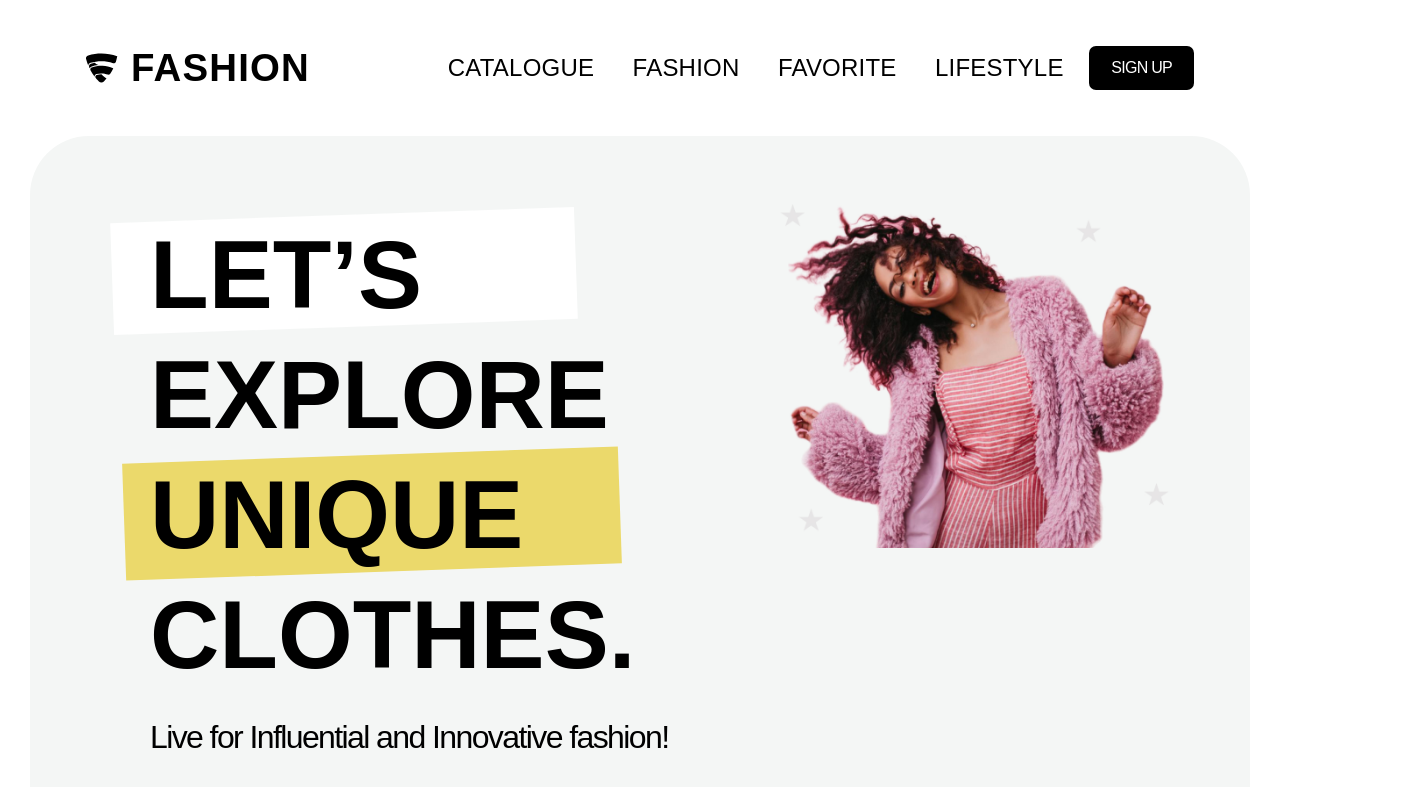
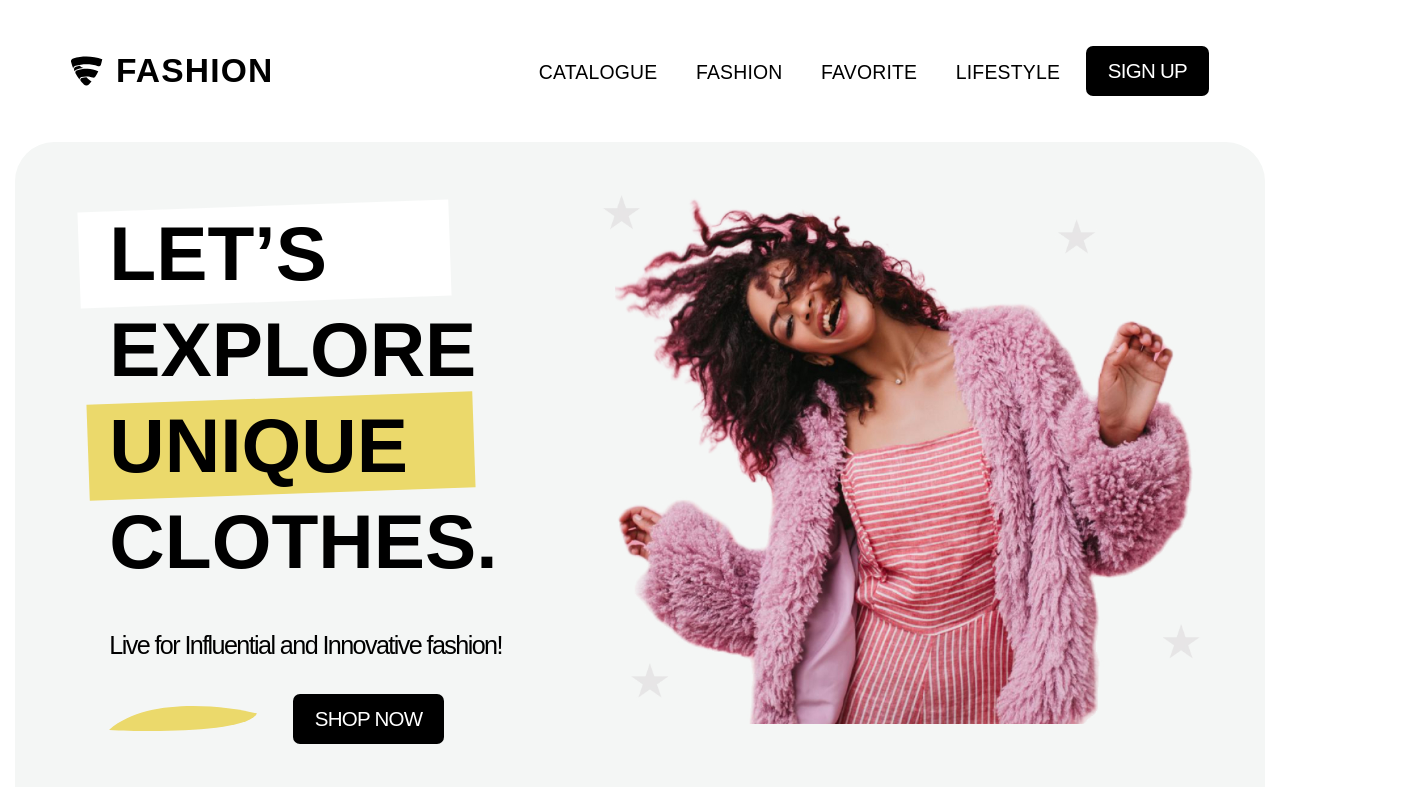
Before and after one commit to bgtvalex/fashion-react, a React (Create React App) app: page / in a window 1280 px wide. Shown: the top 787 px of the page, 1406 px wide, since content can reach past the window. Built offline with nearby package versions, Linux system fonts and the light colour scheme; a web font is replaced by a local one.

Commit message:
header, promo - adaptive

```diff
--- a/public/index.html
+++ b/public/index.html
@@ -2,14 +2,12 @@
 <html lang="en">
   <head>
     <meta charset="utf-8" />
-    <link rel="icon" href="%PUBLIC_URL%/favicon.ico" />
     <meta name="viewport" content="width=device-width, initial-scale=1" />
     <meta name="theme-color" content="#000000" />
     <meta
       name="description"
       content="Web site created using create-react-app"
     />
-    <link rel="apple-touch-icon" href="%PUBLIC_URL%/logo192.png" />
     <link rel="manifest" href="%PUBLIC_URL%/manifest.json" />
     <link rel="icon" href="logo.svg">
     <link rel="stylesheet" href="./../src/fonts/Poppins/stylesheet.css">
--- a/src/App.js
+++ b/src/App.js
@@ -14,12 +14,12 @@ function App() {
       <Header />
       <Promo />
       <Brands />
-      <Arrivals />
-      <Payday />
-      <Favorite />
-      <Download />
-      <Cta />
-      <Footer />
+      {/* <Arrivals /> */}
+      {/* <Payday /> */}
+      {/* <Favorite /> */}
+      {/* <Download /> */}
+      {/* <Cta /> */}
+      {/* <Footer /> */}
     </div>
   );
 }
--- a/src/components/UI/mobile-nav-btn/MobileNavBtn.jsx
+++ b/src/components/UI/mobile-nav-btn/MobileNavBtn.jsx
@@ -1,9 +1,28 @@
 import './mobile-nav-btn.css'
+import {useState, useEffect, useRef} from 'react'
 
 const MobileNavBtn = () => {
+
+	const [show, setShow] = useState(false)
+	const btnRef = useRef(null)
+
+	useEffect(() => {
+		if (show) {
+			document.querySelector('.mobile-nav').classList.add('mobile-nav--open')
+			btnRef.current.classList.add('nav-icon--active')
+		} else {
+				document.querySelector('.mobile-nav').classList.remove('mobile-nav--open')
+				btnRef.current.classList.remove('nav-icon--active')
+		}
+	}, [show])
+
+	const toggleShowMobileNav = () => {
+		setShow(!show)
+	}
+
 	return (
-		<button className="mobile-nav-btn">
-			<div className="nav-icon"></div>
+		<button className="mobile-nav-btn" onClick={toggleShowMobileNav}>
+			<div ref={btnRef} className="nav-icon"></div>
 		</button>
 	 );
 }
--- a/src/components/header/Header.jsx
+++ b/src/components/header/Header.jsx
@@ -2,6 +2,7 @@ import './header.css'
 import logoImg from './../../img/icons/logo.svg'
 import MobileNavBtn from '../UI/mobile-nav-btn/MobileNavBtn';
 import MobileNav from '../mobile-nav/MobileNav';
+import { useState } from 'react';
 
 const Header = () => {
 	return (
--- a/src/components/header/header.css
+++ b/src/components/header/header.css
@@ -16,7 +16,7 @@
 }
 
 .header__logo span {
-  font-size: clamp(25px, 3vw, 40px);
+  font-size: clamp(25px, 1.297rem + 1vw, 40px);
   font-style: normal;
   font-weight: 900;
   line-height: normal;
@@ -34,20 +34,27 @@
   align-items: center;
   justify-content: center;
   column-gap: clamp(16px, 3vw, 65px);
-  /* column-gap: 3vw; */
 }
 
 .nav__item a {
   color: var(--black);
-  font-size: clamp(16px, 3vh, 25px);
+  font-size: clamp(16px, 0.894rem + 0.4vw, 22px);
   font-style: normal;
   font-weight: 500;
   line-height: normal;
   letter-spacing: 0.22px;
+  transition: color .2s ease-in;
+}
+
+.nav__item a:hover {
+  color: var(--yellow);
 }
 
 
 @media (max-width: 1023px) {
+  .header {
+    padding: 30px 0;
+  }
   .nav__list,
   .header__btn {
     display: none;
--- a/src/components/mobile-nav/MobileNav.jsx
+++ b/src/components/mobile-nav/MobileNav.jsx
@@ -1,10 +1,20 @@
 import './mobile-nav.css'
 import Button from '../UI/button/Button';
+import logo from './../../img/icons/logo.svg'
+import star from './../../img/icons/star.svg'
 
 const MobileNav = () => {
 	return (
 		<div className="mobile-nav">
+			<img className='star' src={star} alt="звезда" />
+			<img className='star' src={star} alt="звезда" />
+			<img className='star' src={star} alt="звезда" />
+			<img className='star' src={star} alt="звезда" />
 			<ul className="nav__list">
+				<li className="logo">
+					<img src={logo} alt="Логотип" />
+					<span>FASHION</span>
+				</li>
 				<li className="active"><a href="#!">CATALOGUE</a></li>
 				<li><a href="#!">FASHION</a></li>
 				<li><a href="#!">FAVORITE</a></li>
--- a/src/components/mobile-nav/mobile-nav.css
+++ b/src/components/mobile-nav/mobile-nav.css
@@ -1,7 +1,7 @@
 .mobile-nav {
   position: fixed;
   left: 0;
-  top: -100%;
+  top: -120%;
   width: 100%;
   height: 100%;
   z-index: 99;
@@ -21,6 +21,32 @@
   top: 0;
 }
 
+.mobile-nav .star {
+  position: absolute;
+  width: 45px;
+  height: auto;
+}
+
+.star:nth-child(1) {
+  top: clamp(0.625rem, -1.793rem + 12.09vw, 5.938rem);
+  left: 20px;
+}
+
+.star:nth-child(2) {
+  top: 95px;
+  right: 30px;
+}
+
+.star:nth-child(3) {
+  bottom: 50px;
+  left: 55px;
+}
+
+.star:nth-child(4) {
+  bottom: 75px;
+  right: 20px;
+}
+
 .mobile-nav .nav__list {
   margin-bottom: 60px;
   display: flex;
@@ -30,13 +56,29 @@
 
 }
 
-.nav__list a {
+.mobile-nav .logo {
+  display: flex;
+  justify-content: center;
+  align-items: center;
+  column-gap: 13px;
+  margin-bottom: 30px;
+}
+
+.mobile-nav .logo span{
+  font-size: clamp(25px, 1.297rem + 1vw, 40px);
+  font-style: normal;
+  font-weight: 900;
+  line-height: normal;
+  letter-spacing: 1.2px;
+}
+
+.mobile-nav .nav__list a {
   position: relative;
 	color: var(--black);
 	transition: all .2s ease-in;
 }
 
-.nav__list a:hover {
+.mobile-nav .nav__list a:hover {
 	color: var(--white);
 	left: 20px;
 }
@@ -65,15 +107,15 @@
   border-radius: 100px;
   background: var(--gradient-orange);
   transition: opacity 0.2s ease-in;
+}
 
-  &:hover {
-    opacity: 0.8;
-  }
+.mobile-nav .nav__login-btn:hover {
+  opacity: 0.8;
+}
 
-  &:active {
-    position: relative;
-    top: 1px;
-  }
+.mobile-nav .nav__login-btn:active {
+  position: relative;
+  top: 1px;
 }
 
 .mobile-nav .mobile-nav-btn {
--- a/src/components/promo/Promo.jsx
+++ b/src/components/promo/Promo.jsx
@@ -10,7 +10,7 @@ const Promo = () => {
 					<div className="promo__desc">
 						<div className="promo__title">
 							<h1 className="title-1">
-								<span className="highlight"><span>LET’S</span></span> EXPLORE <span className="highlight highlight--yellow"><span>UNIQUE</span></span> CLOTHES.
+								<span className="highlight"><span>LET’S</span></span><br/> EXPLORE<br/> <span className="highlight highlight--yellow"><span>UNIQUE</span></span><br/> CLOTHES.
 
 							</h1>
 						</div>
--- a/src/components/promo/promo.css
+++ b/src/components/promo/promo.css
@@ -3,32 +3,34 @@
 }
 
 .promo__row {
-  padding-top: 68px;
-  padding-right: 80px;
+  padding-top: clamp(34px, 1.523rem + 2.27vw, 68px);
+  padding-right: clamp(40px, 1.791rem + 2.67vw, 80px);
   padding-bottom: 0;
-  padding-left: 120px;
+  padding-left: clamp(60px, 2.687rem + 4.01vw, 120px);
   display: flex;
   justify-content: space-between;
-  border-radius: 59px;
+  border-radius: clamp(10px, 0.013rem + 3.06vw, 59px);
   background-color: #f4f6f5;
 	column-gap: 24px;
+  overflow: hidden;
 }
 
 .promo__desc {
   padding-bottom: 90px;
+  width: 43%;
 }
 
 .promo__title {
 	margin-bottom: 40px;
 	padding-top: 11px;
-  width: 474px;
-  height: 473px;
+  width: 100%;
   flex-shrink: 0;
 }
 
 .title-1 {
+  width: 100%;
 	position: relative;
-  font-size: 96px;
+  font-size: clamp(48px, 2.4rem + 3vw, 96px);
   font-style: normal;
   font-weight: 900;
   line-height: 1.25;
@@ -36,8 +38,7 @@
 
 .promo__text {
 	margin-bottom: 32px;
-	width: 606px;
-  font-size: 32px;
+  font-size: clamp(16px, 0.717rem + 1.07vw, 32px);
   font-style: normal;
   font-weight: 400;
   line-height: 1.25;
@@ -54,7 +55,49 @@
 .promo__btn-wrapper::before {
 	content: '';
 	display: block;
-	width: 190px;
-	height: 32px;
+	width: clamp(95px, 4.255rem + 6.35vw, 190px);
+	height: clamp(16px, 0.717rem + 1.07vw, 32px);
 	background-image: url(./../../img/icons/list.svg);
+  background-size: contain;
+  background-repeat: no-repeat;
 }
+
+.promo__img {
+  width: 55%;
+}
+
+@media (max-width: 1023px) {
+  .promo__row {
+    padding: 50px 0px;
+    flex-direction: column-reverse;
+    align-items: center;
+    row-gap: 90px;
+  }
+  .promo__img {
+    width: 90%;
+  }
+}
+
+@media (max-width: 700px) {
+  .promo__btn-wrapper {
+    flex-direction: column-reverse;
+    row-gap: 20px;
+  }
+}
+
+@media (max-width: 424px) {
+
+  .promo__row {
+    overflow: hidden;
+
+  }
+
+  .promo__desc {
+    padding-bottom: 60px;
+  }
+
+  .promo__img {
+    width: 100%;
+  }
+
+}
--- a/src/styles/common.css
+++ b/src/styles/common.css
@@ -1,7 +1,6 @@
 @import url(reset.css);
 
 :root {
-  --index: calc( 1vw + 1vh);
   --black: #000;
   --white: #fff;
   --gray: #7f7f7f;
@@ -10,12 +9,13 @@
 body {
   font-family: 'Poppins', sans-serif;
   color: var(--black);
+  font-size: 24px;
 }
 
 .container {
-  max-width: 1780px;
+  max-width: 1750px;
   margin: 0 auto;
-  padding: 0 30px;
+  padding: 0 15px;
 }
 
 .title-2 {
@@ -59,6 +59,7 @@ body {
 }
 
 .highlight {
+  width: 100%;
   position: relative;
   display: inline-block;
 }
@@ -72,18 +73,19 @@ body {
   position: absolute;
   content: '';
   display: inline-block;
-  width: 464px;
-  height: 112px;
-  left: -38px;
+  width: clamp(232px, 11.6rem + 14.5vw, 464px);
+  height: clamp(56px, 2.508rem + 3.74vw, 112px);
+  height: 100%;
+  left: calc(clamp(19px, 0.851rem + 1.27vw, 38px) * -1);
   transform: rotate(-2deg);
   background-color: var(--white);
   z-index: 1;
 }
 
 .highlight--yellow::before {
-  width: 496px;
-  height: 117px;
-  left: -26.5px;
+  width: clamp(220px, 10.3rem + 17.25vw, 496px);
+  height: 100%;
+  left: calc(clamp(13.25px, 0.593rem + 0.89vw, 26.5px) * -1);
   background-color: var(--yellow);
 }
 
@@ -94,7 +96,7 @@ body {
   border-radius: 7px;
 
   color: var(--white);
-  font-size: clamp(16px, 2vh, 25px);
+  font-size: clamp(16px, 0.858rem + 0.53vw, 24px);
   font-style: normal;
   font-weight: 500;
   line-height: normal;
```
Also changed, not shown: public/manifest.json, src/img/icons/star.svg (added), 1 other file (tests, documents, lock files or other folders).
